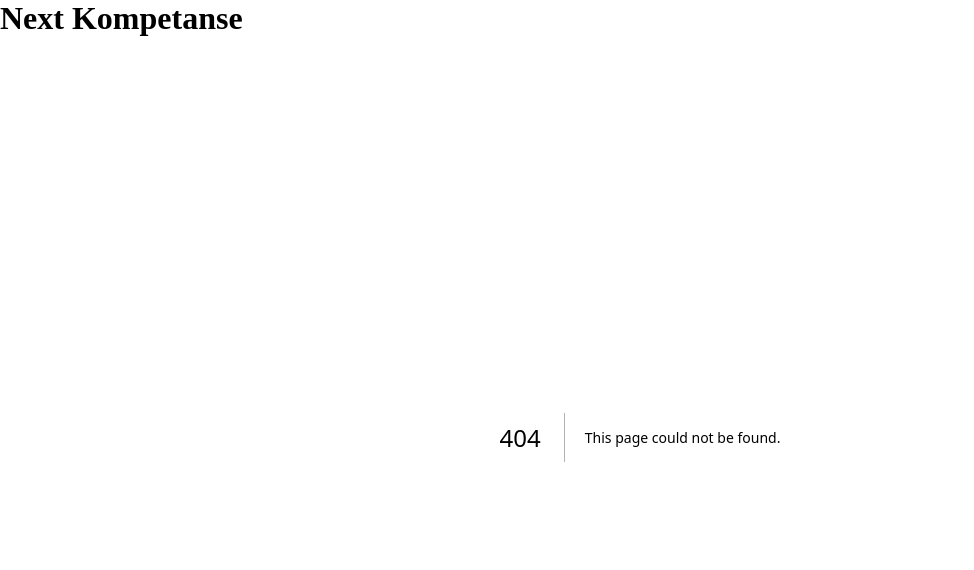
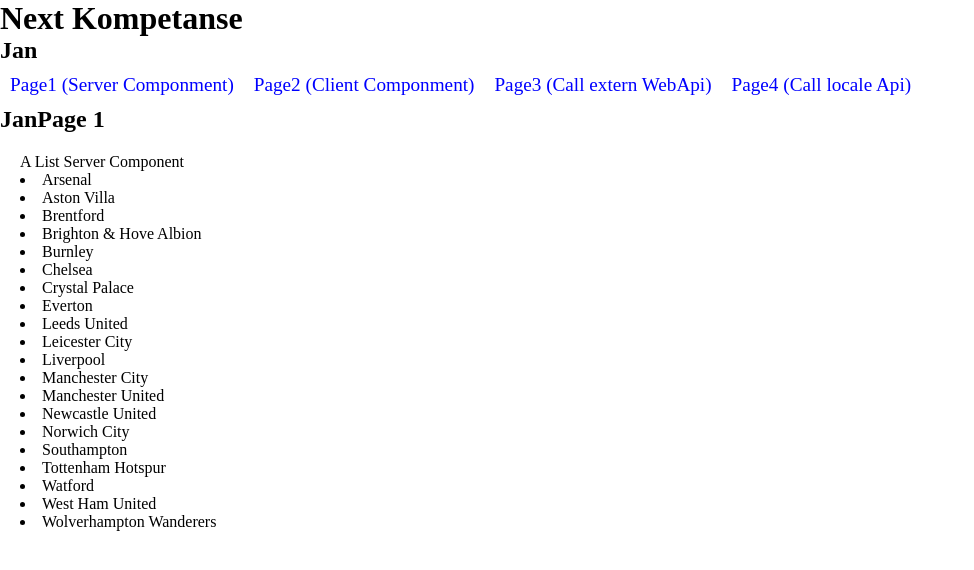
Before and after one commit to fhi-beta/Fhi.Kompetanse.Next, a Next.js app: page /olkv/page1 in a window 1280 px wide. Before the commit this address had no page. Shown: the top 570 px of the page, without its empty margins (0-974 px from the left). Built offline with nearby package versions, Linux system fonts and the light colour scheme.

Commit message:
Olkv kopi side

```diff
--- /dev/null
+++ b/app/olkv/layout.js
@@ -0,0 +1,32 @@
+import Link from 'next/link'
+
+export default function JanLayout({ children }) {
+  return (
+    <>
+      <h2><Link href="/jaei">Jan</Link> </h2>
+
+
+    <nav style={{fontSize:'1.2em',color:'Blue' }}   >
+      <ul style={{display:'inline-block',margin:'10px'}}>
+         <Link href="jaei/page1">Page1 (Server Componment) </Link>
+      </ul>
+      <ul style={{display:'inline-block',margin:'10px'}}>
+        <Link href="jaei/page2">Page2 (Client Componment) </Link>
+      </ul>
+      <ul style={{display:'inline-block',margin:'10px'}}>
+        <Link href="jaei/page3">Page3 (Call extern WebApi) </Link>
+      </ul>
+
+      <ul style={{display:'inline-block',margin:'10px'}}>
+        <Link href="jaei/page4">Page4 (Call locale Api) </Link>
+      </ul>
+
+   </nav>
+
+   {children}
+
+   </>
+
+
+  )
+}
--- /dev/null
+++ b/app/olkv/page1/page.js
@@ -0,0 +1,29 @@
+import premierLeagueTeams from '@/data/premierLeagueTeams';
+
+
+export default function JanPage1() {
+
+
+  return (
+  <>
+  <h2>JanPage 1</h2>
+         <AListServerComponent></AListServerComponent>
+  </>
+
+  )
+}
+
+function AListServerComponent() {
+  return (
+    <>
+      <div style={{margin:'20px'}}>
+          A List Server Component
+          {
+              premierLeagueTeams.map((lag,index) => {
+                return <li key={index}>{lag.navn}</li>
+              })
+          }
+      </div>
+    </>
+  )
+}
--- a/app/page.js
+++ b/app/page.js
@@ -13,6 +13,8 @@
       <h2><Link href="/matm">Marius</Link></h2>
       <h2><Link href="/jaei">Jan2</Link></h2>
       <h2><Link href="/dawe">Damian</Link></h2>
+      <h2><Link href="/jaei">Jan</Link></h2>
+      <h2><Link href="/olkv">Ole-Martin</Link></h2>
       <h2><Link href="/tgje">Torbjørn</Link></h2>
       <h2><Link href="/sophie">Sophie</Link></h2>
     </>
```
Also changed, not shown: app/olkv/page.js (added, +26 -0 lines), app/olkv/page2/page.js (added, +19 -0 lines), app/olkv/page3/page.js (added, +107 -0 lines), app/olkv/page4/page.js (added, +14 -0 lines), 1 other file (tests, documents, lock files or other folders).
